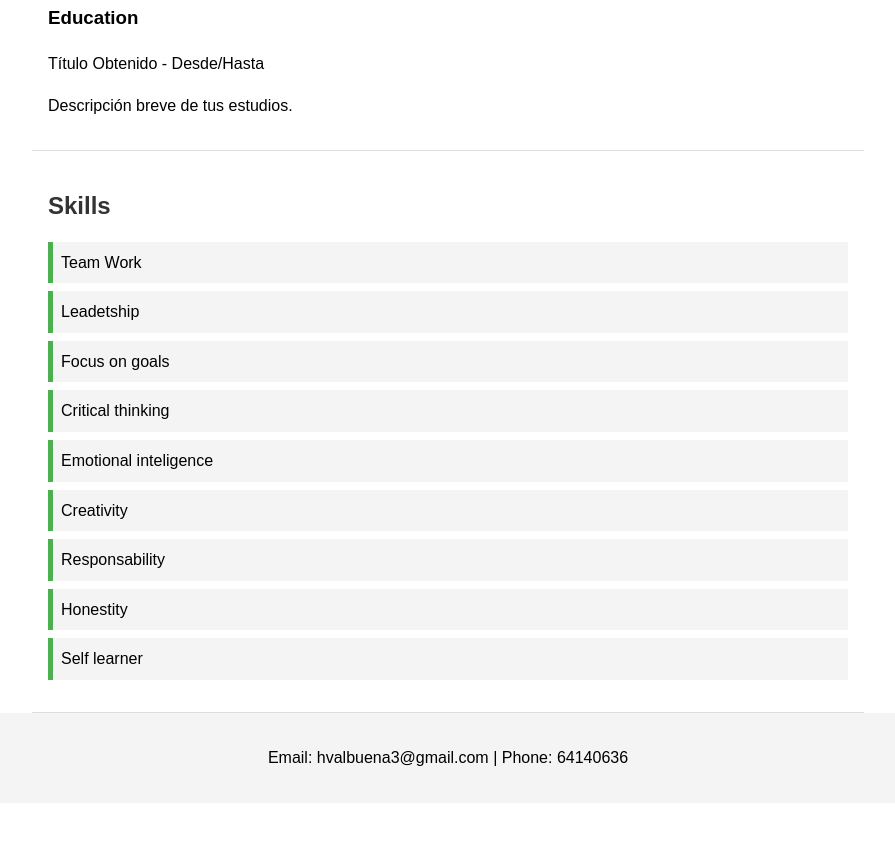
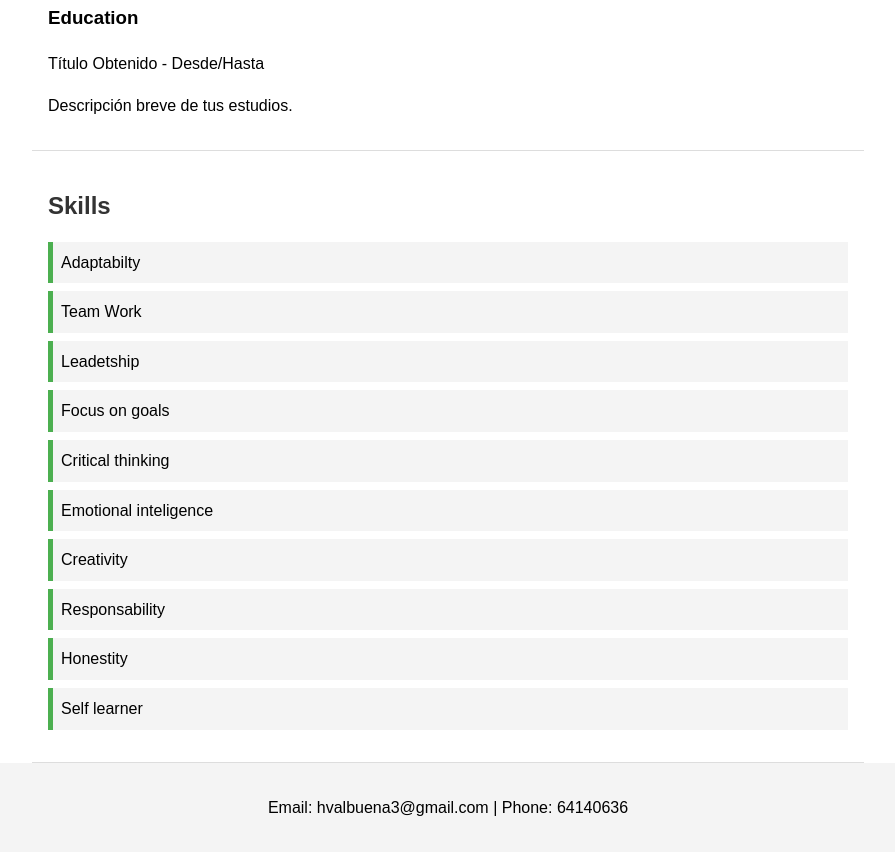
Before and after one commit to HtioValbuena/cv-pages, a plain HTML site: page index.html in a window 1280 px wide. Shown: the part 1175-2027 px from the top of the page, without its empty margins (192-1087 px from the left). Before the commit the page ends 1978 px from the top, so only its background shows below. Drawn offline with Linux system fonts and the light colour scheme.

Commit message:
Se resuelve conflicto

```diff
--- a/index.html
+++ b/index.html
@@ -55,6 +55,7 @@ HTML
     <section class="skills">
         <h2>Skills</h2>
         <ul>
+            <li>Adaptabilty</li>
             <li>Team Work</li>
             <li>Leadetship</li>
             <li>Focus on goals</li>
```
